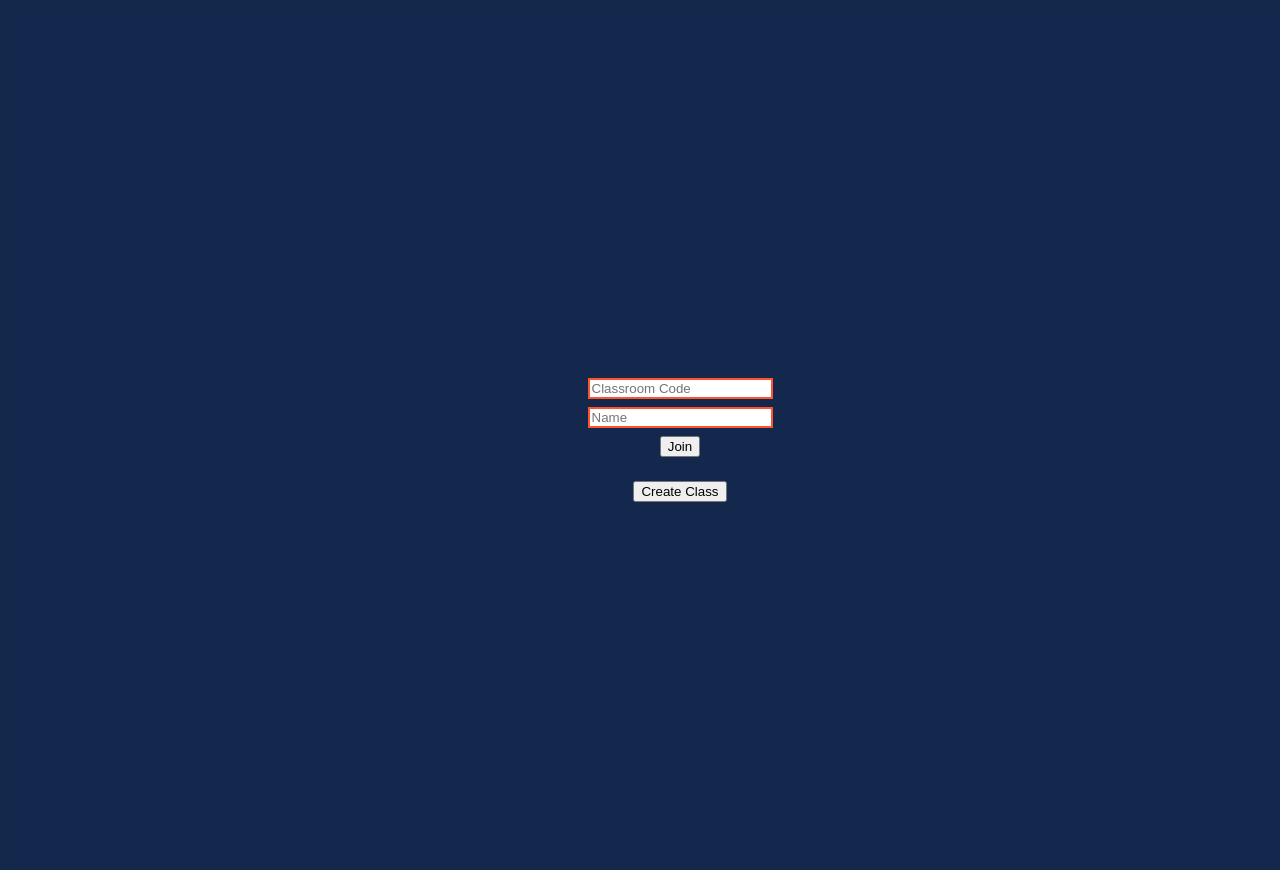
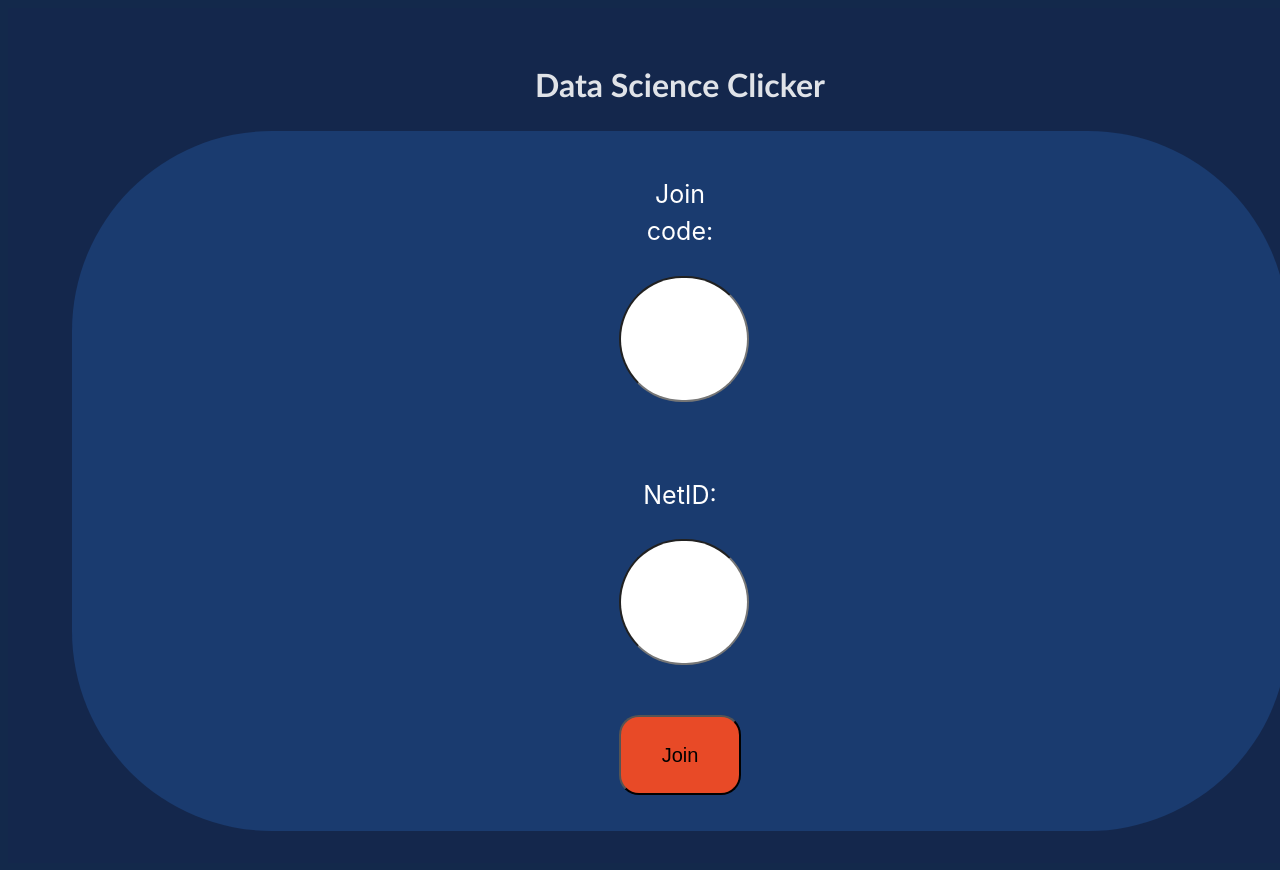
Before and after one commit to elisacarrillo/Data_Science_Clicker, a React (Vite) app: page / in a window 1280 px wide. Shown: the top 870 px of the page. Built offline with nearby package versions, Linux system fonts and the light colour scheme.

Commit message:
merged me and kaz

```diff
--- a/src/App.css
+++ b/src/App.css
@@ -7,7 +7,7 @@
   background-color: #14274C;
   width: 100vw;
 
-
+}
 h1 {
   text-align: center;
   font-family: 'Gill Sans', 'Gill Sans MT', Calibri, 'Trebuchet MS', sans-serif;
--- a/src/Components/Landing.jsx
+++ b/src/Components/Landing.jsx
@@ -2,19 +2,18 @@ import react from 'react';
 
 const LandingPage = () => {
     return (
-    <div className="LandingPage">
+    <div className="App">
+        <h1>Data Science Clicker</h1>
 
-        <div className="Landing-form">
-        <input style={{border: "2px solid #FE532D", marginBottom: '1vh'}} type="text" placeholder="Classroom Code" />
-
-        <input style={ {border: "2px solid #FE532D", marginBottom: '1vh'} } type="text" placeholder="Name" />
-        <button>Join</button>
-        <br></br>
-        <button onClick={() => window.location.href = '/createClass'}>Create Class</button>
-
+        <div className='Content'>
+          <form>
+            <p> Join code:</p>
+            <input type="text" name="name" maxLength={4}/>
+            <p> NetID: </p>
+            <input type="text" name="name"/>
+            <button className='joinbutton'> Join</button>
+          </form>
         </div>
-
-
     </div>
     );
 }
```
